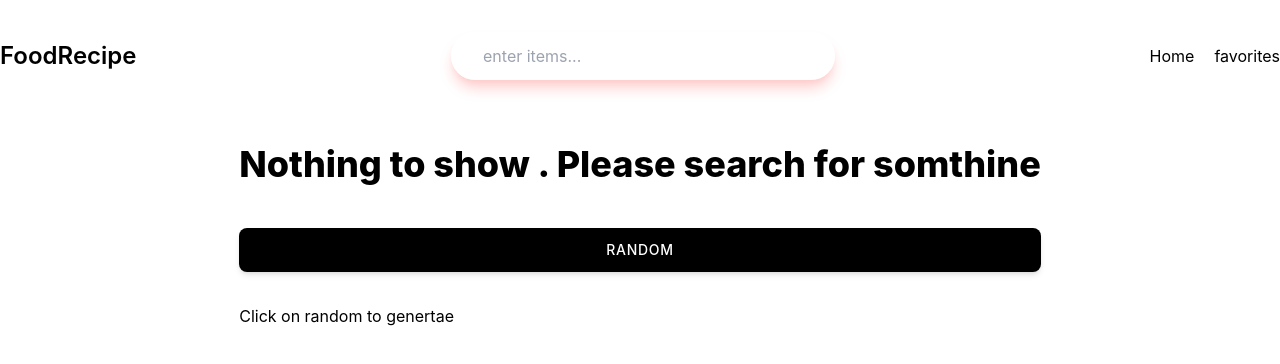
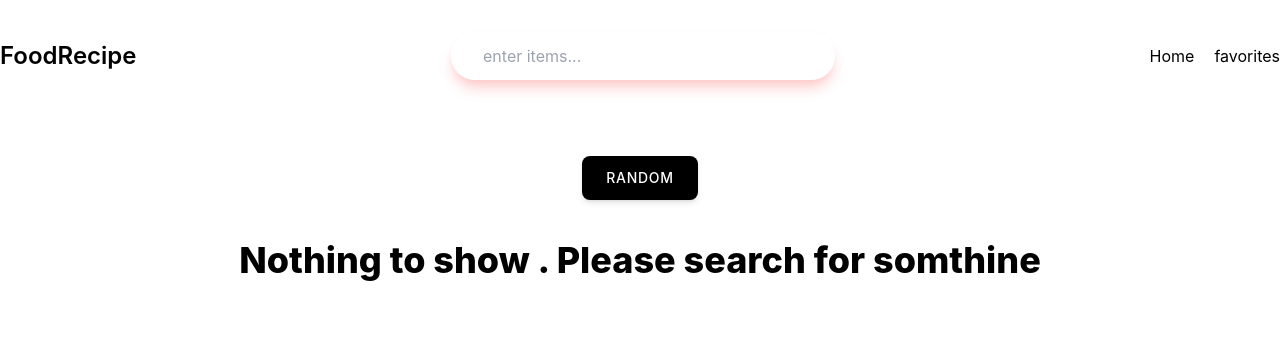
Before and after one commit to AYOUBBB123/food-recipes, a React (Create React App) app: page / in a window 1280 px wide. Shown: the top 364 px of the page. Built offline with nearby package versions, Linux system fonts and the light colour scheme.

Commit message:
Update index.jsx

```diff
--- a/src/pages/home/index.jsx
+++ b/src/pages/home/index.jsx
@@ -6,23 +6,21 @@ export default function Home() {
     const { recipeList, loading, handlerandomrecipeList } = useContext(GlobalContext)
 
     if (loading) return <div> Loading ... Please wait!!</div>
-    return <div className="py-8 container mx-auto flex flex-wrap justify-center gap-10 ">
+    return <div className="py-8 container mx-auto flex flex-wrap justify-center gap-10 "> <div className="w-full flex justify-center"> <button onClick={() => handlerandomrecipeList()} className=" p-3 px-6  rounded-lg text-sm uppercase  font-medium tracking-wider mt-3 inline-block shadow-md bg-black text-white  "> Random </button> </div>
+
         {
             recipeList && recipeList.length > 0 ?
                 recipeList.map((item) => <RecipeItem item={item} />)
-                : <div className="flex flex-col gap-8  justify-center">
+                : <div className="flex flex-col gap-8  justify-center text-center ">
                     <p
                         className="lg:text-4xl text-xl text-center text-black font-extrabold"
                     >Nothing to show . Please search for somthine </p>
 
-                    <button onClick={() => handlerandomrecipeList()} className=" p-3 px-8 rounded-lg text-sm uppercase  font-medium tracking-wider mt-3 inline-block shadow-md bg-black text-white "> Random </button>
-                    <div>
-                        {!loading && "Click on random to genertae "}
-                    </div>
 
                 </div>
 
         }
 
+
     </div>
 }
```
